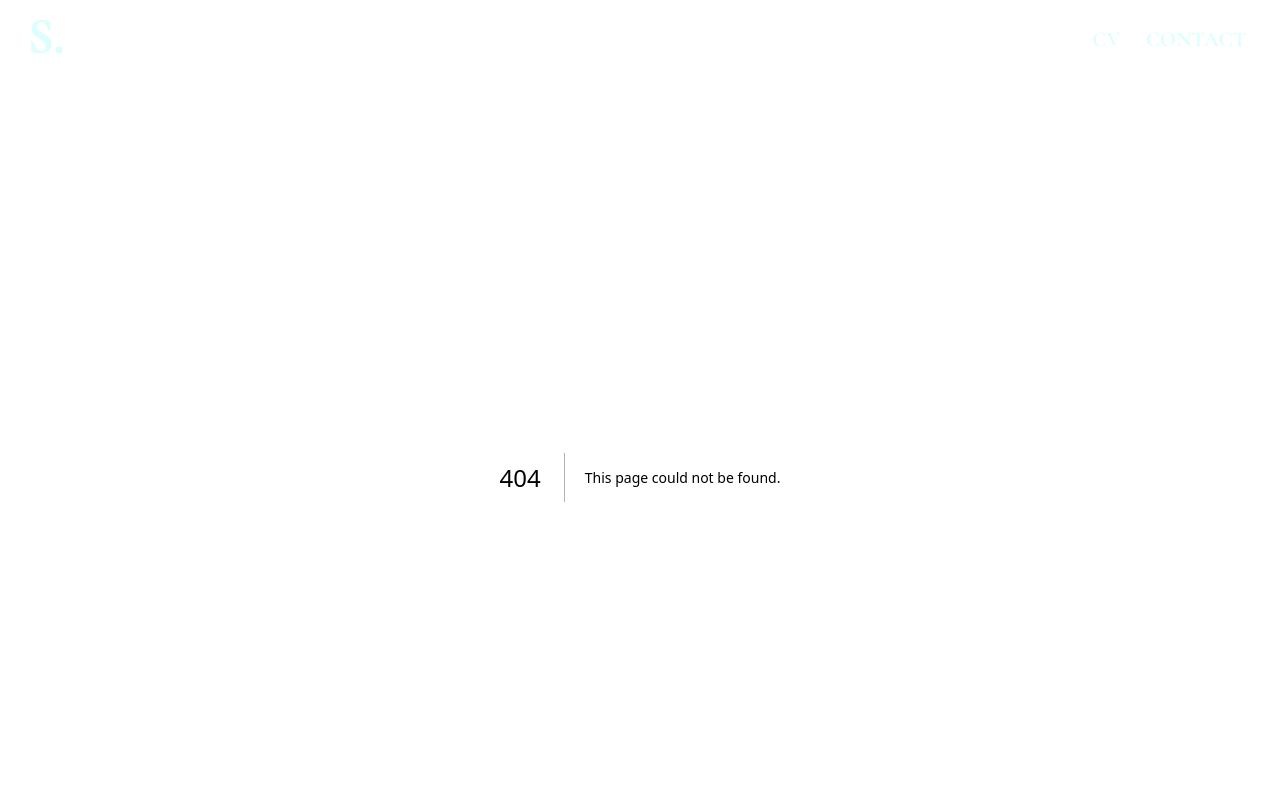
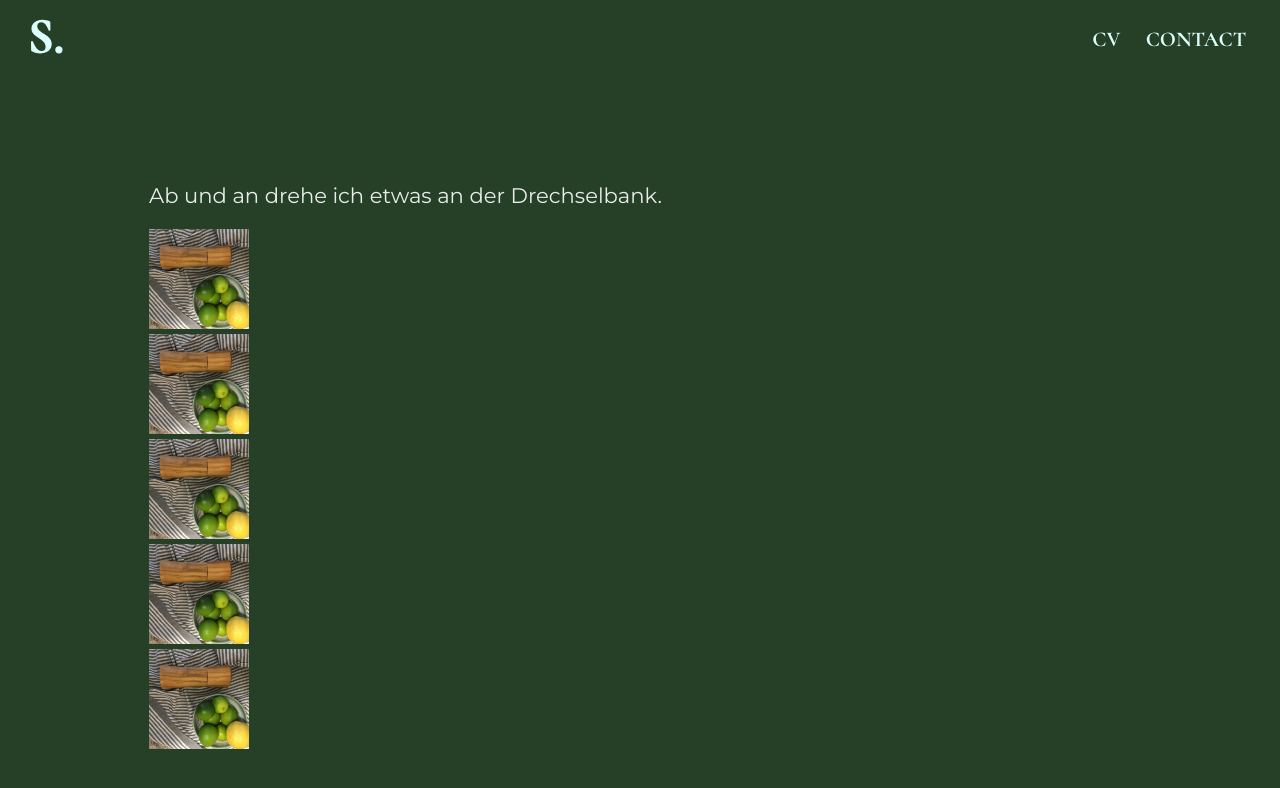
Before and after one commit to heinbl/smey.one, a Next.js app: page /drechseln in a window 1280 px wide. Before the commit this address had no page. Shown: the top 788 px of the page. Built offline with nearby package versions, Linux system fonts and the light colour scheme.

Commit message:
images for woodworking page

```diff
--- a/components/InlineImage/InlineImage.tsx
+++ b/components/InlineImage/InlineImage.tsx
@@ -2,7 +2,7 @@ import React from 'react';
 import styles from './InlineImage.module.css';
 
 interface InlineImageProps {
-    children: JSX.Element[],
+    children: JSX.Element,
 }
 
 export const InlineImage: React.FC<InlineImageProps> = ({ children }): JSX.Element => {
--- /dev/null
+++ b/components/InlineImage/index.ts
@@ -0,0 +1,3 @@
+import { InlineImage } from "./InlineImage";
+
+export { InlineImage };
--- a/components/Intro/intro.tsx
+++ b/components/Intro/intro.tsx
@@ -40,7 +40,7 @@ export default function Intro(props: IntroProps): ReactElement {
               Außerdem liebe ich Basketball, {' '}
               drehe krumme Dinger aus
               {' '}
-              <Link href="/drehen">
+              <Link href="/drechseln">
                 Holz
               </Link>
               {' '}
--- /dev/null
+++ b/pages/drechseln.tsx
@@ -0,0 +1,32 @@
+import type { ReactElement } from "react";
+import Image from 'next/image';
+import { InlineImage } from '@components/InlineImage/';
+import appStyles from '@styles/App.module.css';
+
+interface DrechselnProps {
+
+}
+
+export default function Drechseln(props: DrechselnProps): ReactElement {
+    return (
+        <div className={ [appStyles.container, appStyles.containerWithFade].join(" ")}>
+            <p>Ab und an drehe ich etwas an der Drechselbank.</p>
+            <div >
+                {
+                    [...Array(5)].map(i => {
+                        return (
+                            <InlineImage key={i}>
+                                <Image
+                                    src={'/images/drechseln/1.jpg'}
+                                    alt="image showing woodwork"
+                                    width={'100'}
+                                    height={'100'}
+                                />
+                            </InlineImage>
+                        );
+                    })
+                }
+            </div>
+        </div>
+    );
+}
--- a/styles/App.module.css
+++ b/styles/App.module.css
@@ -1,8 +1,28 @@
 .container {
-    padding: 1rem;
+    padding: 0 1rem;
     display: flex;
     justify-content: center;
     flex-direction: column;
+}
+
+.centered {
+    margin: 0 auto;
+}
+
+.containerWithFade {
+    animation: fadeInUp .5s ease;
+}
+
+@keyframes fadeInUp {
+    0% {
+        transform: translateY(20px);
+        opacity: 0;
+    }
+
+    100% {
+        transform: translateY(0);
+        opacity: 1;
+    }
 }
 
 @media screen and (min-width: 600px) {
--- a/styles/globals.css
+++ b/styles/globals.css
@@ -13,9 +13,9 @@
     --accent: rgb(220, 255, 253);
     /* --accent: rgb(242, 193, 78); */
     /* --link: rgb(38, 64, 39); */
-    --link: rgba(216, 216, 246, 1);
+    --link: rgb(220, 255, 253);
     /* --link-visited: rgb(60, 82, 51); */
-    --link-visited: #9b9be8;
+    --link-visited: rgb(71, 128, 125);
     --shadow: rgba(100, 100, 111, 0.3);
 }
 
@@ -39,9 +39,9 @@ body {
 
 a {
     text-decoration: underline;
-    color: var(--font);
+    color: var(--accent);
 }
 
 a:visited {
-    color: var(--link);
+    color: var(--link-visited);
 }
```
Also changed, not shown: components/Intro/Intro.module.css (+4 -3 lines), pages/drehen.tsx (deleted, +0 -18 lines), public/images/drechseln/1.JPG (added), 1 other file (tests, documents, lock files or other folders).
